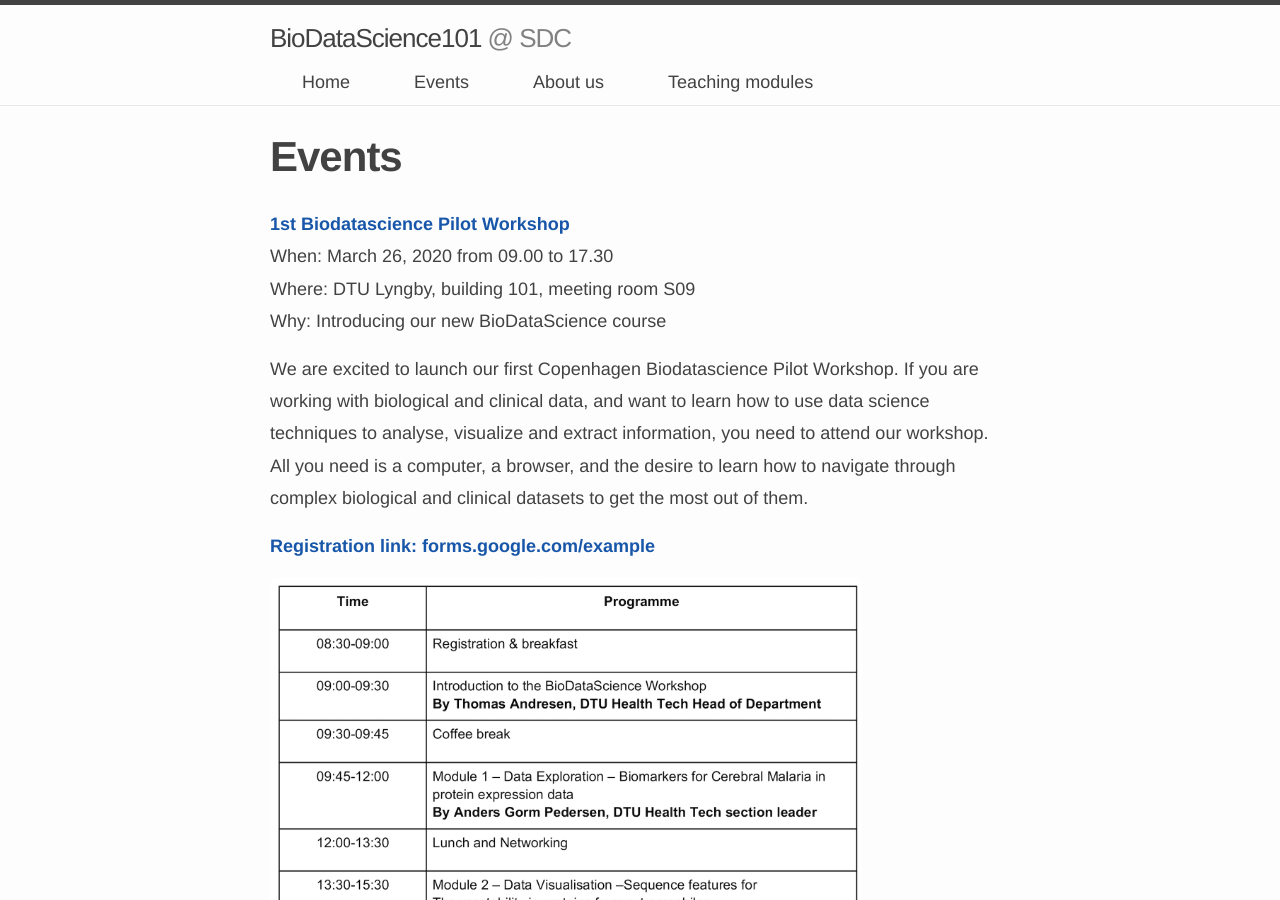
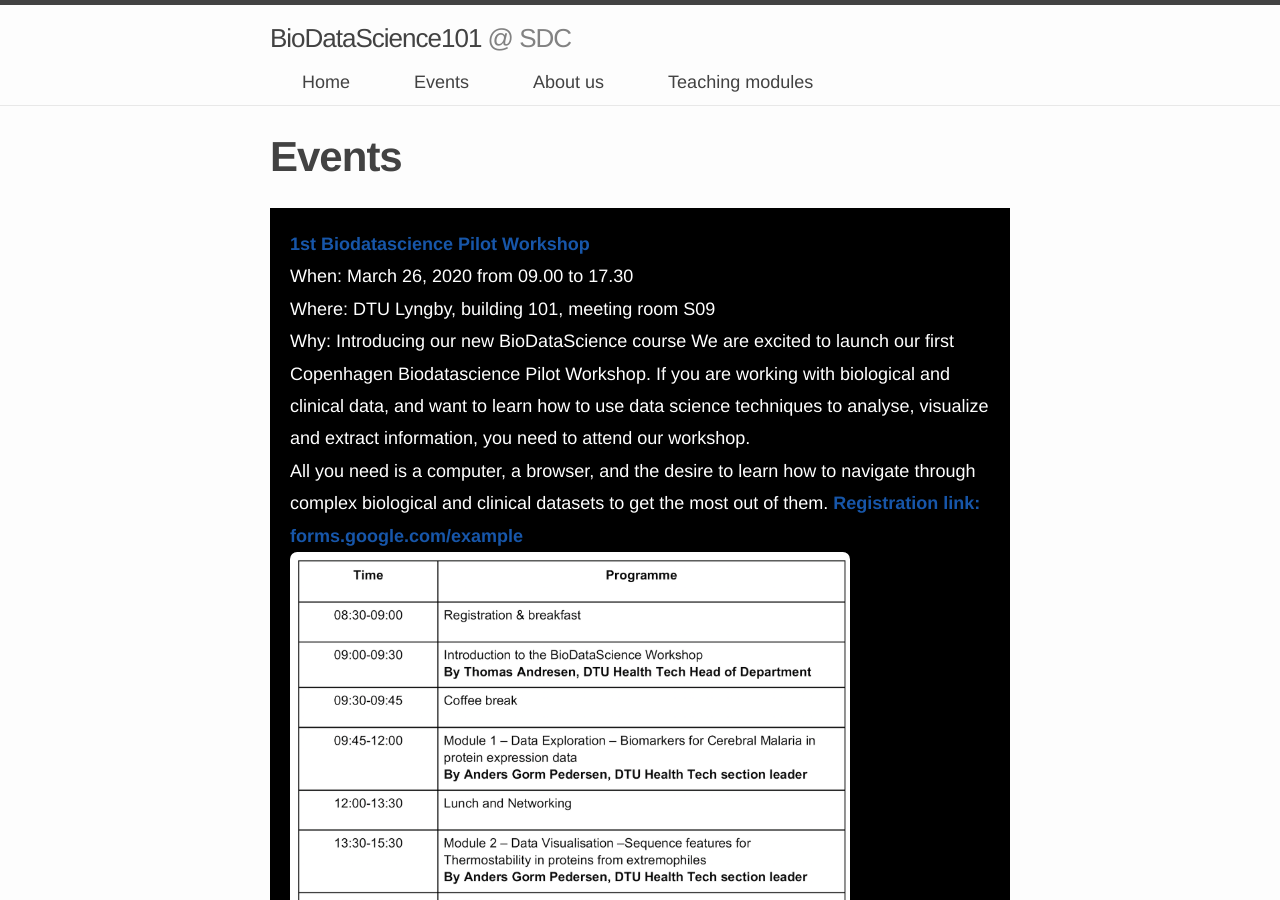
Before and after one commit to biodatascience101/BioDataScience101.github.io, a Jekyll site: the page built from _pages/events/index.md, in a window 1280 px wide and 900 px high. Built offline with Jekyll 4.4.1, drawn with Linux system fonts in a browser that asks for light colours; nearby versions of some CDN libraries.

Commit message:
Update index.md

```diff
--- a/_pages/events/index.md
+++ b/_pages/events/index.md
@@ -6,6 +6,9 @@
 toggle: on
 rank: 2
 ---
+
+<div style="background-color:black;color:white;padding:20px;">
+
 
 <b> <a href="{{page.event_page}}">1st Biodatascience Pilot Workshop</a></b>
 <br />
@@ -25,6 +28,7 @@
     <img class="float-center" width="80%"  src="{{ 'schedule3.png' | prepend: site.images_dir | prepend: site.baseurl }}" />
 </div>
 
+</div>
 ### 2020 event calendar:
 - DTU Pilot event, Copenhagen 2020 - March 16th 2020
 - SDC Pilot event, Copenhagen 2020 - ultimo April 2020
```
